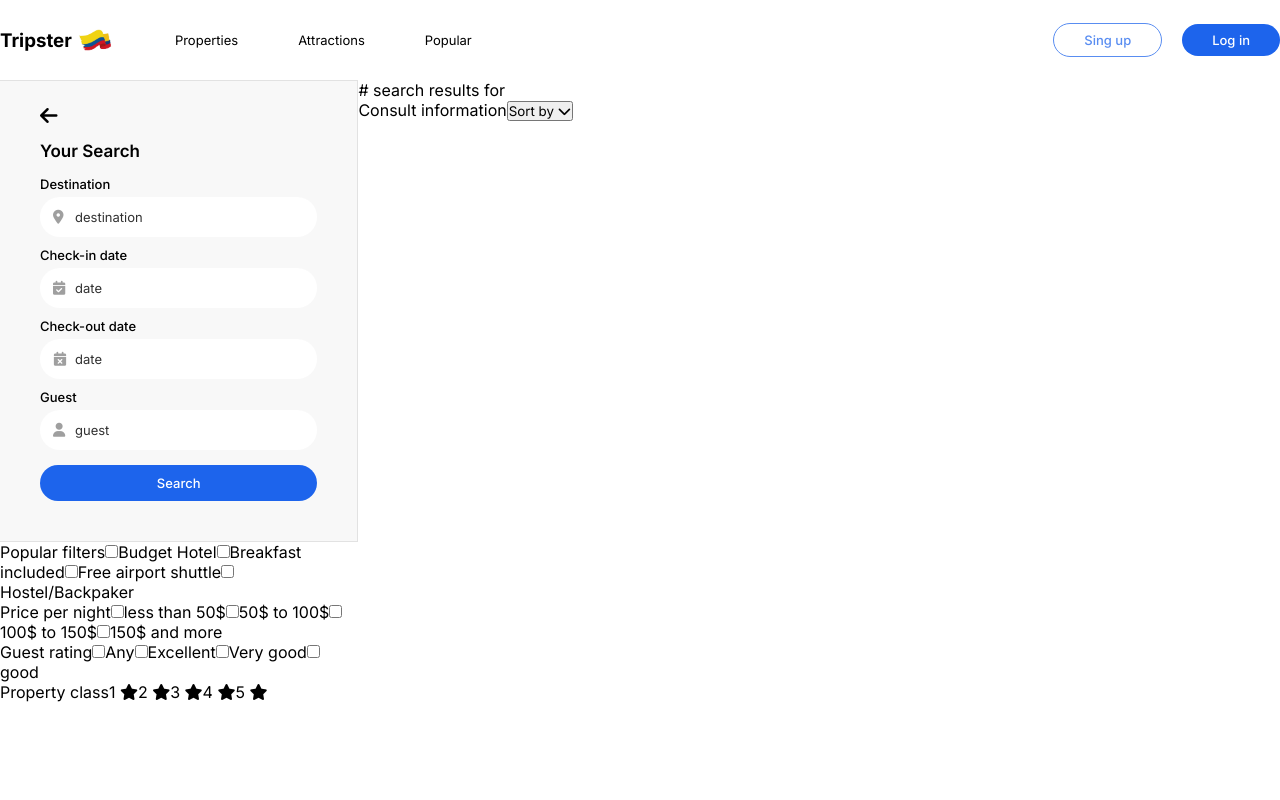
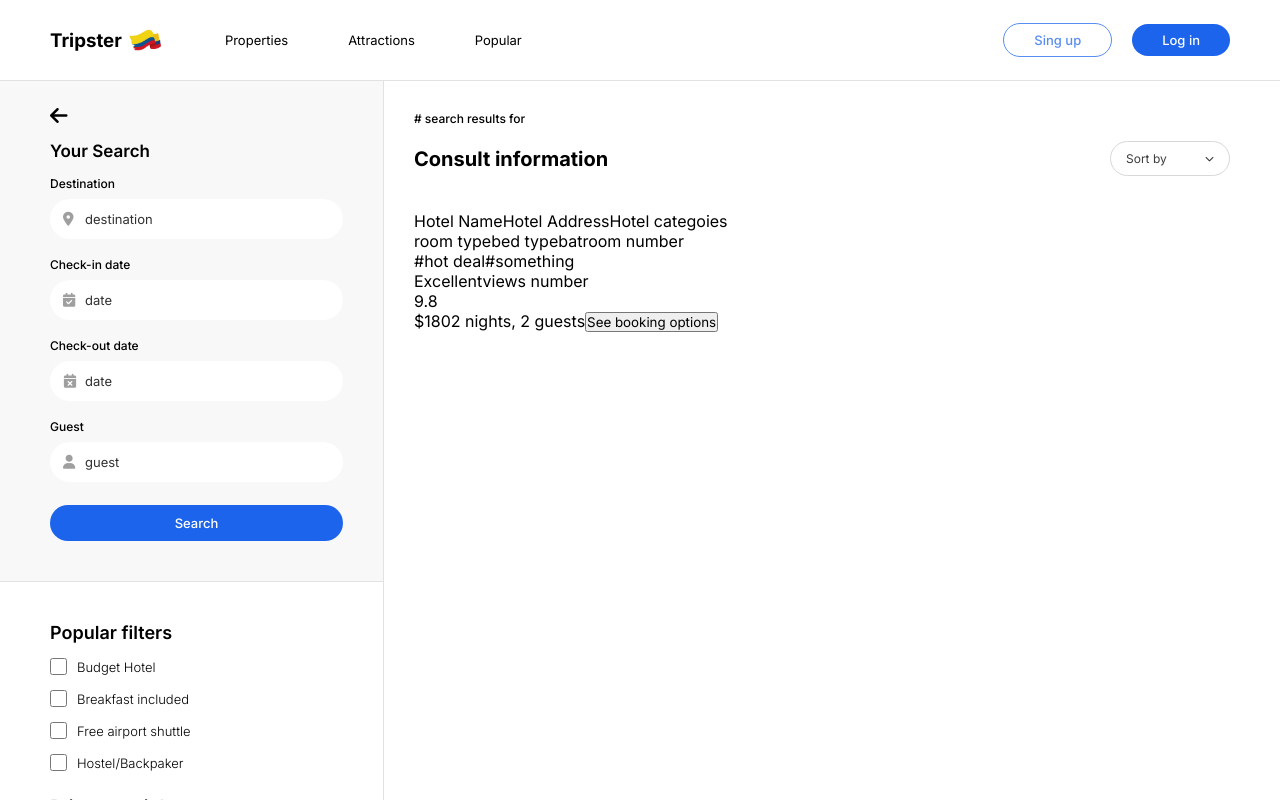
Before and after one commit to juandavid3196/hotelbookingapp, an Angular app: page /search in a window 1280 px wide. Shown: the top 800 px of the page. Built offline with nearby package versions, Linux system fonts and the light colour scheme.

Commit message:
hotel-card component and structure, filters section design, main section design, some general design corrections.

```diff
--- a/src/app/app.module.ts
+++ b/src/app/app.module.ts
@@ -6,8 +6,7 @@ import { AppComponent } from './app.component';
 @NgModule({
   declarations: [
     AppComponent,
-
-  ],
+     ],
   imports: [
     BrowserModule,
     AppRoutingModule
--- a/src/app/shared/components/footer/footer.component.scss
+++ b/src/app/shared/components/footer/footer.component.scss
@@ -1,5 +1,4 @@
 footer {
-    margin-top:70px;
     padding: 30px 50px;
     display: flex;
     justify-content: space-between;
--- /dev/null
+++ b/src/app/shared/components/hotelcard/hotelcard.component.html
@@ -0,0 +1,38 @@
+
+<div class="card-container">
+    <div class="left">
+        <img src="" alt="">
+        <div class="left-data">
+            <div class="left-top-data">
+                <span class="hotel-name">Hotel Name</span>
+                <span class="hotel-address">Hotel Address</span>
+                <span class="hotel-categories">Hotel categoies</span>
+            </div>
+            <div class="left-bottom-data">
+                <span class="room-type">room type</span>
+                <span class="bed-type">bed type</span>
+                <span class="batroom-number">batroom number</span>
+                <div class="categories-box">
+                    <span>#hot deal</span>
+                    <span>#something</span>
+                </div>
+            </div>
+        </div>
+    </div>
+    <div class="right">
+        <div class="right-top-data">
+            <div class="left-box">
+                <span class="qualification">Excellent</span>
+                <span class="views">views number</span>
+            </div>
+            <div class="right-box">
+                <span class="score">9.8</span>
+            </div>
+        </div>
+        <div class="right-bottom-data">
+            <span class="price">$180</span>
+            <span class="nights-number">2 nights, 2 guests</span>
+            <button class="booking-btn">See booking options</button>
+        </div>
+    </div>
+</div>
--- a/src/app/shared/components/nav/nav.component.scss
+++ b/src/app/shared/components/nav/nav.component.scss
@@ -3,6 +3,7 @@
     height: 80px;
     display: flex;
     justify-content: space-between;
+    padding: 0 50px;
 
     .left {
         display: flex;
--- a/src/app/shared/modules/home-module/home/home.component.html
+++ b/src/app/shared/modules/home-module/home/home.component.html
@@ -1,6 +1,6 @@
+<app-nav></app-nav>
 <div class="main-container">
     <div class="top-section">
-        <app-nav></app-nav>
         <section class="search-section">
             <div class="search-message">
                 <p class="main-title">Book your stay with Tripster</p>
--- a/src/app/shared/modules/home-module/home/home.component.scss
+++ b/src/app/shared/modules/home-module/home/home.component.scss
@@ -1,5 +1,5 @@
 .main-container {
-    padding: 0 50px;
+    padding: 0  50px 70px;
     .top-section{
         width: 100%;
         .section-subtitle {
--- a/src/app/shared/modules/search-module/search-module.module.ts
+++ b/src/app/shared/modules/search-module/search-module.module.ts
@@ -4,11 +4,13 @@ import { CommonModule } from '@angular/common';
 import { SearchModuleRoutingModule } from './search-module-routing.module';
 import { SearchComponent } from './search/search.component';
 import { HomeModuleModule } from '../home-module/home-module.module';
+import { HotelcardComponent } from '../../components/hotelcard/hotelcard.component';
 
 
 @NgModule({
   declarations: [
     SearchComponent,
+    HotelcardComponent
   ],
   imports: [
     CommonModule,
--- a/src/app/shared/modules/search-module/search/search.component.html
+++ b/src/app/shared/modules/search-module/search/search.component.html
@@ -42,45 +42,47 @@
         </section>
         <section class="filters-section">
             <div class="filter-box">
-                <span>Popular filters</span>
+                <span class="filter-title">Popular filters</span>
                 <span><input type="checkbox">Budget Hotel</span>
                 <span><input type="checkbox">Breakfast included</span>
                 <span><input type="checkbox">Free airport shuttle</span>
                 <span><input type="checkbox">Hostel/Backpaker</span>
             </div>
             <div class="filter-box">
-                <span>Price per night</span>
+                <span class="filter-title">Price per night</span>
                 <span><input type="checkbox">less than 50$</span>
                 <span><input type="checkbox">50$ to 100$</span>
                 <span><input type="checkbox">100$ to 150$</span>
                 <span><input type="checkbox">150$ and more</span>
             </div>
             <div class="filter-box">
-                <span>Guest rating</span>
+                <span class="filter-title">Guest rating</span>
                 <span><input type="checkbox">Any</span>
                 <span><input type="checkbox">Excellent</span>
                 <span><input type="checkbox">Very good</span>
                 <span><input type="checkbox">good</span>
             </div>
-            <div class="filter-box">
-                <span>Property class</span>
-                <span>1 <i class="fa-solid fa-star"></i></span>
-                <span>2 <i class="fa-solid fa-star"></i></span>
-                <span>3 <i class="fa-solid fa-star"></i></span>
-                <span>4 <i class="fa-solid fa-star"></i></span>
-                <span>5 <i class="fa-solid fa-star"></i></span>
+            <div class="filter-box-stars">
+                <span class="filter-title">Property class</span>
+                <div class="filter-stars-box">
+                    <span>1 <i class="fa-solid fa-star"></i></span>
+                    <span>2 <i class="fa-solid fa-star"></i></span>
+                    <span>3 <i class="fa-solid fa-star"></i></span>
+                    <span>4 <i class="fa-solid fa-star"></i></span>
+                    <span>5 <i class="fa-solid fa-star"></i></span>
+                </div>
             </div>
         </section>
     </aside>
     <main>
-        <span># search results for</span>
+        <span class="result-message"># search results for</span>
         <div class="search-data">
             <span>Consult information</span>
             <button>Sort by <i class="fa-solid fa-chevron-down"></i></button>
         </div>
         <div class="hotels-section">
-           <!--Crear componente para la info del hotel -->
+           <app-hotelcard />
         </div>
     </main>
 </div>
-<app-footer></app-footer>
+<app-footer/>
--- a/src/app/shared/modules/search-module/search/search.component.scss
+++ b/src/app/shared/modules/search-module/search/search.component.scss
@@ -1,15 +1,13 @@
 .main-container {
     display: flex;
-    height:100vh;
-
     aside {
-        width: 28%;
+        width: 30%;
 
         .form-section {
             background-color: #f8f8f8;
             border: 1.5px solid #e2e2e2;
             border-left-width: 0;
-            padding: 25px 40px 40px 40px;
+            padding: 25px 40px 40px 50px;
             display: flex;
             flex-direction: column;
             gap: 15px;
@@ -27,15 +25,15 @@
             form {
                 display: flex;
                 flex-direction: column;
-                gap: 10px;
+                gap: 18px;
 
                 .form-box {
                     display: flex;
                     flex-direction: column;
-                    gap: 5px;
+                    gap: 8px;
 
                     label {
-                        font-size: 13px;
+                        font-size: 12px;
                         font-weight: 500;
                     }
 
@@ -104,5 +102,113 @@
                 }
             }
         }
+        .filters-section {
+            display: flex;
+            flex-direction: column;
+            gap:25px;
+            padding: 40px 40px 50px 50px;
+            border-right: 1.5px solid #e2e2e2;;
+
+            .filter-box {
+                display: flex;
+                flex-direction: column;
+                gap: 15px;
+
+                .filter-title {
+                    font-weight: 600;
+                    font-size: 18px;
+                }
+
+                span {
+                    font-size: 13px;
+                    display: flex;
+                    gap: 10px;
+                    align-items: center;
+                    font-weight: 300;
+
+                    input[type="checkbox"] {
+                        height: 17px;
+                        width: 17px;
+                        border-style: none;
+                    }
+
+                }
+            }
+
+            .filter-box-stars {
+                display: flex;
+                flex-direction: column;
+                gap: 15px;
+
+                .filter-title {
+                    font-weight: 600;
+                    font-size: 18px;
+                }
+
+                .filter-stars-box {
+                    display: flex;
+                    gap: 7px;
+                    span {
+                        height: 28px;
+                        width: 45px;
+                        border-radius: 25px;
+                        display: flex;
+                        align-items: center;
+                        justify-content: center;
+                        gap: 3px;
+                        border: 1px solid rgb(142, 142, 142);
+                        font-size: 12px;
+
+                        i {
+                            font-size: 10px;
+                            color: gray;
+                        }
+                    }
+                }
+            }
+        }
+    }
+
+    main {
+        padding: 30px 50px 50px 30px;
+        border-top:1.5px solid #e2e2e2;
+        width: 70%;
+        display: flex;
+        flex-direction: column;
+        gap: 15px;
+
+        .result-message {
+            font-size: 12px;
+            font-weight: 500;
+        }
+
+        .search-data {
+            display: flex;
+            justify-content: space-between;
+            align-items: center;
+            span {
+                font-size: 20px;
+                font-weight: bold;
+            }
+
+            button {
+                display: flex;
+                justify-content: space-between;
+                align-items: center;
+                padding: 0 15px;
+                height: 35px;
+                width: 120px;
+                border-style: none;
+                border-radius: 25px;
+                font-size: 12px;
+                border: 1px solid #d8d8d8;
+                background-color: white;
+                color: #3e3e3e;
+
+                i{
+                    font-size: 9px;
+                }
+            }
+        }
     }
 }
```
Also changed, not shown: src/app/shared/components/hotelcard/hotelcard.component.ts (added, +10 -0 lines), src/app/shared/components/hotelcard/hotelcard.component.scss (added).
